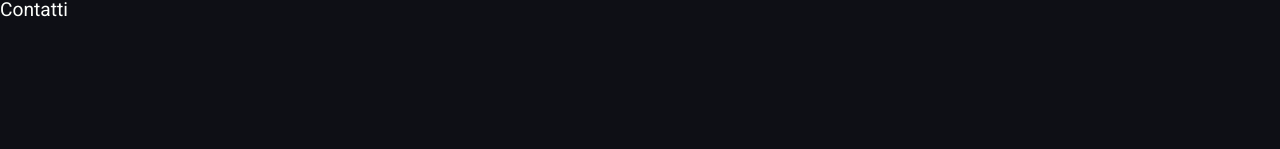
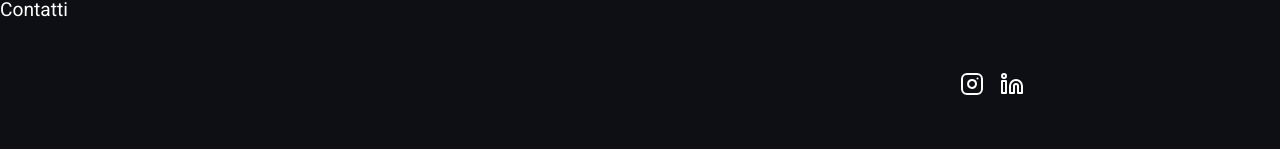
Before and after one commit to Marcofa87/alessandrobianchetti, a Next.js app: page /contacts in a window 1280 px wide. Shown: the part 151-300 px from the top of the page. Built offline with nearby package versions, Linux system fonts and the light colour scheme.

Commit message:
implemented style at footer and h1 tag

```diff
--- a/app/layout.tsx
+++ b/app/layout.tsx
@@ -2,6 +2,7 @@ import type { Metadata } from "next";
 import { roboto } from "./ui/fonts";
 import "./styles/globals.css";
 import Navbar from "./ui/navbar/Navbar";
+import Footer from "./ui/footer/Footer";
 
 export const metadata: Metadata = {
   title: "Alessandro Bianchetti",
@@ -21,8 +22,8 @@ export default function RootLayout({
             <Navbar />
           </nav>
         </header>
-
         <main className="mt-12">{children}</main>
+        <Footer />
       </body>
     </html>
   );
--- a/app/ui/footer/Footer.tsx
+++ b/app/ui/footer/Footer.tsx
@@ -2,9 +2,9 @@ import { FiInstagram, FiLinkedin } from "react-icons/fi";
 
 export default function Footer() {
   return (
-    <div className="flex justify-end">
-      <FiInstagram className="mr-4" />
-      <FiLinkedin />
-    </div>
+    <footer className="flex justify-end w-3/4 h-20 md:max-w-3xl mx-auto mt-12">
+      <FiInstagram className="mr-4 text-2xl" />
+      <FiLinkedin className="text-2xl" />
+    </footer>
   );
 }
--- a/app/ui/home/HomePage.tsx
+++ b/app/ui/home/HomePage.tsx
@@ -4,20 +4,21 @@ import Image from "next/image";
 import gymMainImage from "@/components/public/victor-freitas-WvDYdXDzkhs-unsplash.jpg";
 import Accordion from "./accordion/Accordion";
 import MapLocation from "./locationmap/MapLocation";
-import Footer from "../footer/Footer";
 
 export default function HomePage() {
   return (
     <div className="w-3/4 md:max-w-3xl mx-auto space-y-12">
+      <h1 className="text-center text-3xl">
+        Alessandro Bianchetti Personal Trainer
+      </h1>
       <Image
         src={gymMainImage}
         alt="immagine della palestra"
-        width={400}
+        width={500}
         className="m-auto w-2/3 mb-12"
       />
       <Accordion />
       <MapLocation />
-      <Footer />
     </div>
   );
 }
```
